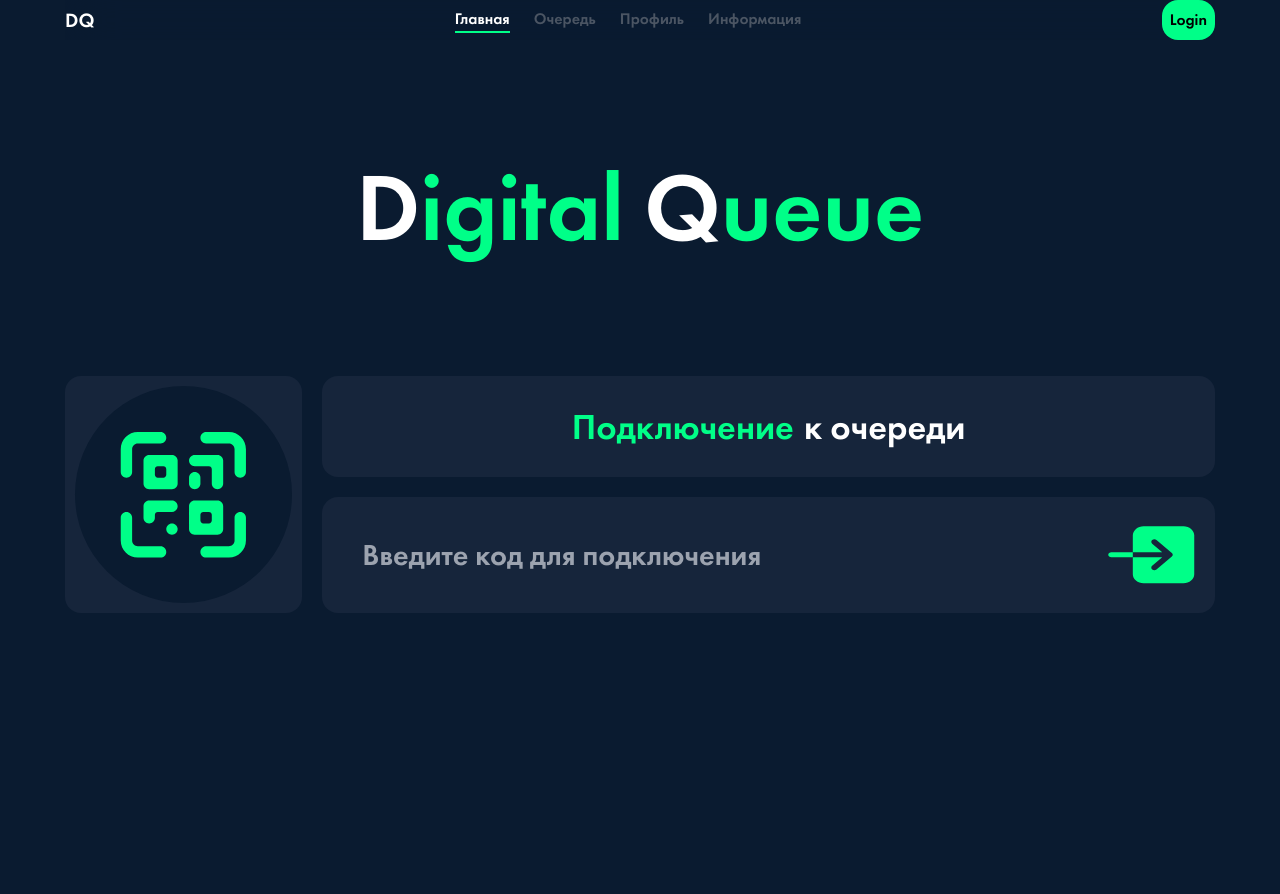
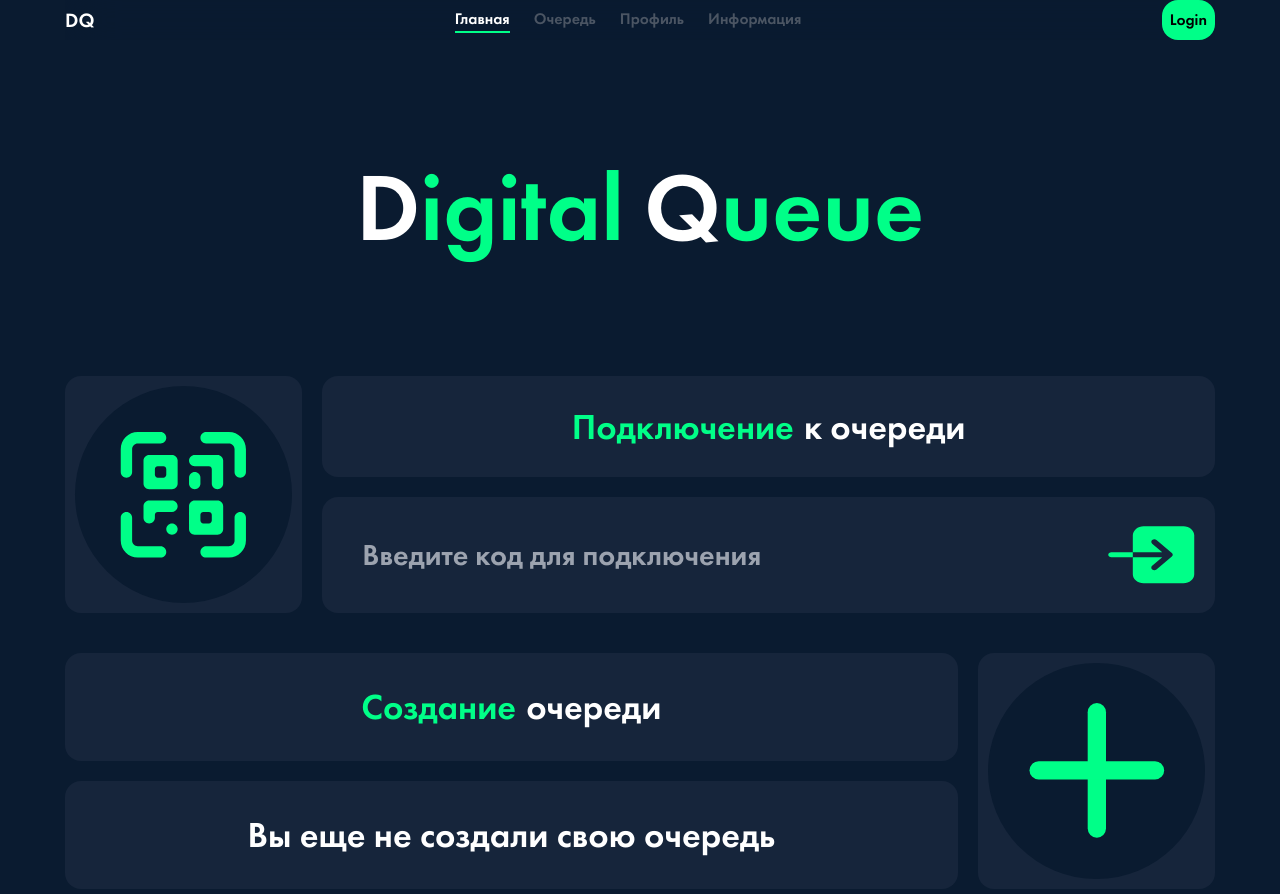
Before and after one commit to LeoCristt/Digital-Queue, a Next.js app in the folder frontend/: page / in a window 1280 px wide. Shown: the top 894 px of the page. Before the commit the page ends 800 px from the top, so only its background shows below. Built offline with nearby package versions, Linux system fonts and the light colour scheme.

Commit message:
HOME page added section 3

```diff
--- a/frontend/src/app/(main)/page.tsx
+++ b/frontend/src/app/(main)/page.tsx
@@ -45,6 +45,23 @@ export default function Home() {
                 </div>
             </section>
 
+            <section className="flex flex-row gap-[20px] mb-[40px]">
+                <div className="flex flex-col gap-[20px] w-full text-4xl">
+                    <div className="flex flex-row gap-[10px] h-full justify-center bg-secondbackground p-[10px] rounded-2xl">
+                        <div className="text-foreground content-center">Создание</div><div className="content-center">очереди</div>
+                    </div>
+                    <div className="h-full text-center content-center text-textInput bg-secondbackground p-[10px] rounded-2xl">Вы еще не создали свою очередь</div>
+                </div>
+                <div className="bg-secondbackground rounded-2xl p-[10px]">
+                    <div className="bg-background p-[40px] rounded-full">
+                        <svg className="w-full max-w-[200px]" viewBox="0 0 90 89">
+                            <path d="M45.1165 6.03955L45.1165 82.2957" stroke="#00FF88" strokeWidth="12" strokeLinecap="round"/>
+                            <path d="M6.98828 44.1678L83.2444 44.1678" stroke="#00FF88" strokeWidth="12" strokeLinecap="round"/>
+                        </svg>
+                    </div>
+                </div>
+            </section>
+
         </main>
 );
 }
```
